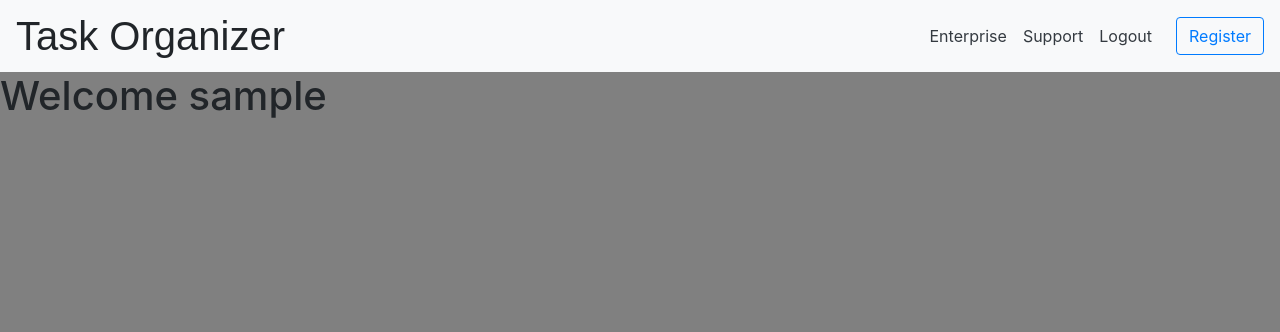
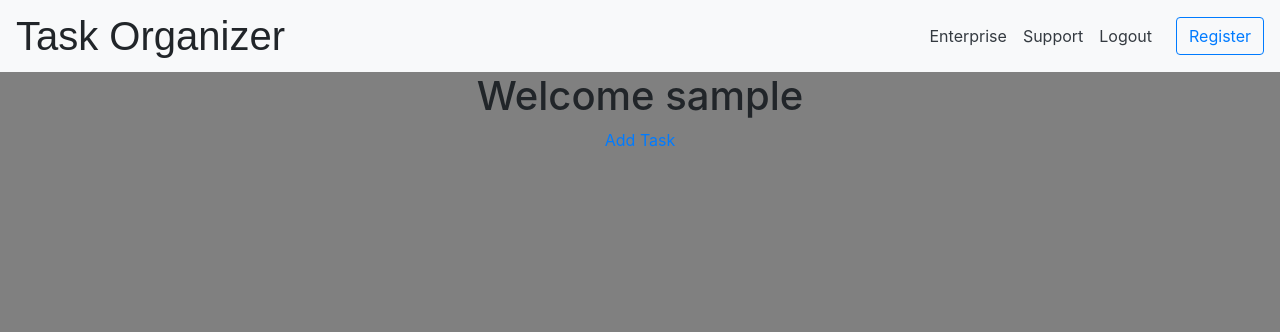
Before and after one commit to hewich/team-2-05, a Flask app: page /landing in a window 1280 px wide. Shown: the top 332 px of the page. Run offline with Flask 2, Linux system fonts and the light colour scheme; the visitor is signed in with stand-in values (Sample User, id 1); data comes from the database, SQL or seed files in the repository; some libraries are stand-ins or nearby versions.

Commit message:
Added add features: Task Class, def add(), etc.

```diff
--- a/TaskOrganizer/myapp/form.py
+++ b/TaskOrganizer/myapp/form.py
@@ -16,3 +16,9 @@ class RegisterForm(FlaskForm):
     email = StringField('Email', validators=[DataRequired(), Email()])
     password = PasswordField('Password', validators=[DataRequired()])
     submit = SubmitField('Submit')
+
+class TaskForm(FlaskForm):
+    task_name = StringField('First Name', validators=[DataRequired()])
+    description = StringField('First Name', validators=[DataRequired()])
+    due_date = StringField('First Name', validators=[DataRequired()])
+    submit = SubmitField('Submit')
--- a/TaskOrganizer/myapp/models.py
+++ b/TaskOrganizer/myapp/models.py
@@ -2,6 +2,7 @@ from werkzeug.security import generate_password_hash, check_password_hash
 from myapp import db
 from flask_login import UserMixin
 from myapp import login
+
 
 
 class User(UserMixin, db.Model):
@@ -11,6 +12,7 @@ class User(UserMixin, db.Model):
     last_name = db.Column(db.String(128), unique=True)
     email = db.Column(db.String(128), index=True)
     password_hash = db.Column(db.String(60), nullable=False)
+    task = db.relationship('Task', backref = 'author', lazy = 'dynamic')
 
     def set_password(self, password):
         self.password_hash = generate_password_hash(password)
@@ -22,6 +24,20 @@ class User(UserMixin, db.Model):
         return '<User {}>'.format(self.username)
 
 
+
+class Task(db.Model):
+    id = db.Column(db.Integer, primary_key=True)
+    body = db.Column(db.String(256))
+    task_name = db.Column(db.String(64), unique=True, nullable=False)
+    description = db.Column(db.String(300), unique=True, nullable=False)
+    due_date = db.Column(db.String(64), unique=True, nullable=False)
+    user_id = db.Column(db.Integer, db.ForeignKey('user.id'))
+
+
+    def __repr__(self):
+        return f'<Task: { self.body, self.task_name} >'
+
+
 @login.user_loader
 def load_user(id):
     return User.query.get(int(id))
--- a/TaskOrganizer/myapp/routes.py
+++ b/TaskOrganizer/myapp/routes.py
@@ -1,12 +1,14 @@
 from flask import render_template, flash, redirect, url_for, Markup
+from werkzeug.urls import url_parse
+
 from myapp import app
 from myapp import db
-from myapp.form import LoginForm, RegisterForm
+from myapp.form import LoginForm, RegisterForm, TaskForm
 from flask_login import current_user, login_user
 from flask_login import logout_user
 from flask_login import login_required
 from flask import request
-from myapp.models import User
+from myapp.models import User, Task
 
 
 @app.route('/')
@@ -74,3 +76,24 @@ def login():
         return redirect(next_page)
 
     return render_template('login.html', title=title, form=form)
+
+
+@app.route ('/')
+def index():
+    tasks = Task.query.all()
+
+    return render_template('add.html', tasks= tasks)
+
+@app.route ('/add', methods = ['GET', 'POST'])
+def add():
+
+    title = 'Add | Task Organizer'
+
+    form = TaskForm()
+    if form.validate_on_submit():
+        tasks = Task(task_name = form.task_data, description = form.description.data, due_date=  form.due_date.data)
+        db.session.add(tasks)
+        db.session.commit()
+
+        return redirect(url_for('add'))
+    return render_template('add.html', title=title, form=form)
--- a/TaskOrganizer/myapp/templates/home.html
+++ b/TaskOrganizer/myapp/templates/home.html
@@ -7,10 +7,10 @@
 
 <body class="text-center">
     <div class="mx-auto">
-        <h1> Welcome to Task Organizer! </h1 <br>
+        <h1> Welcome to Task Organizer! </h1> <br>
         <hr>
         <a href="/login" class="btn btn-info" role="button"><b>Sign In</b></a>
 
     </div>
-    </<body>
+    </body>
     {% endblock %}
--- a/TaskOrganizer/myapp/templates/landing.html
+++ b/TaskOrganizer/myapp/templates/landing.html
@@ -12,6 +12,10 @@
         <a class="btn btn-outline-primary" href="/register">Register</a>
     </div>
 </div>
+<body class="text-center">
 <h1>Welcome {{current_user.username}}</h1>
+<a href="/add">Add Task</a>
+
+</body>
 
 {% endblock %}
--- a/TaskOrganizer/myapprun.py
+++ b/TaskOrganizer/myapprun.py
@@ -1,5 +1,6 @@
 from myapp import app
 from myapp import db
+
 
 if __name__ == '__main__':
     db.create_all()
```
Also changed, not shown: TaskOrganizer/myapp/templates/add.html (added, +27 -0 lines), 1 other file.
